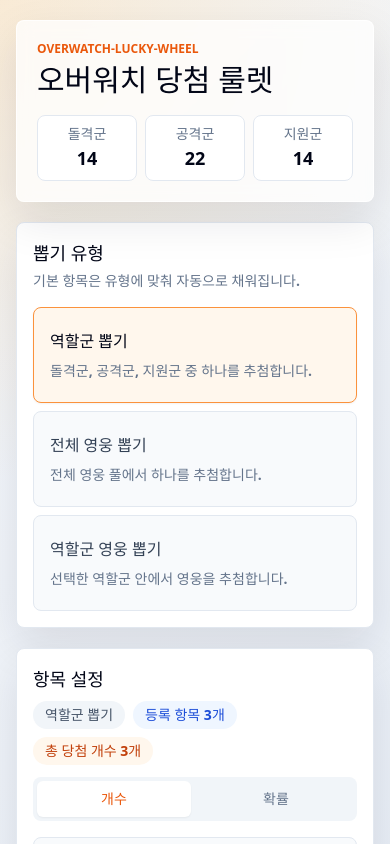
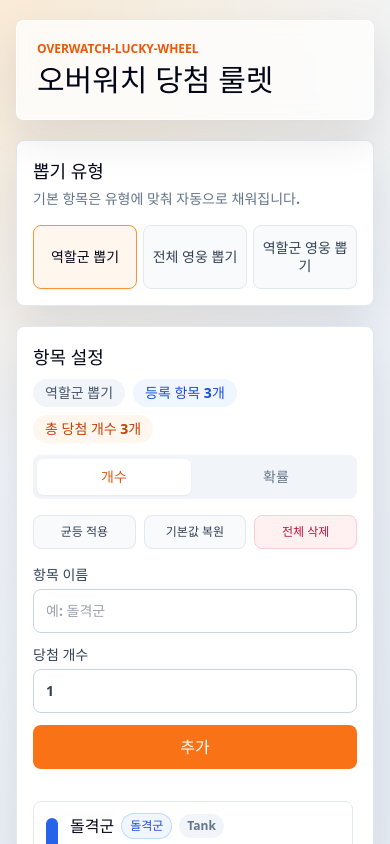
Before and after one commit to David-J-Hwang/overwatch-lucky-wheel, a React (Vite) app: page / in a window 390 px wide. Shown: the top 844 px of the page. Built offline with nearby package versions, Linux system fonts and the light colour scheme.

Commit message:
Adjust the layout of lucky wheel category buttons

```diff
--- a/src/App.jsx
+++ b/src/App.jsx
@@ -385,7 +385,7 @@
               오버워치 당첨 룰렛
             </h1>
           </div>
-          <dl className="grid grid-cols-3 gap-2 text-center text-sm">
+          <dl className="hidden grid-cols-3 gap-2 text-center text-sm sm:grid">
             {roleCounts.map((role) => (
               <div key={role.id} className="rounded-lg border border-slate-200 bg-white px-3 py-2">
                 <dt className="font-bold text-slate-500">{role.name}</dt>
@@ -484,7 +484,7 @@
         </div>
       </div>
 
-      <div className="grid gap-2 md:grid-cols-3">
+      <div className="grid grid-cols-3 gap-1.5 sm:gap-2">
         {DRAW_TYPES.map((type) => {
           const active = drawType === type.id;
 
@@ -492,7 +492,7 @@
             <button
               key={type.id}
               type="button"
-              className={`min-h-24 rounded-lg border p-4 text-left transition ${
+              className={`min-h-16 rounded-lg border px-2 py-3 text-center transition sm:min-h-24 sm:p-4 sm:text-left ${
                 active
                   ? "border-orange-400 bg-orange-50 text-slate-950 shadow-sm"
                   : "border-slate-200 bg-slate-50 text-slate-700 hover:border-slate-300 hover:bg-white"
@@ -500,8 +500,10 @@
               disabled={isSpinning}
               onClick={() => onDrawTypeChange(type.id)}
             >
-              <span className="block text-base font-black">{type.name}</span>
-              <span className="mt-2 block text-sm font-semibold leading-5 text-slate-500">{type.description}</span>
+              <span className="block text-sm font-black leading-tight sm:text-base">{type.name}</span>
+              <span className="mt-2 hidden text-sm font-semibold leading-5 text-slate-500 sm:block">
+                {type.description}
+              </span>
             </button>
           );
         })}
@@ -601,10 +603,10 @@
         </div>
       </div>
 
-      <div className="mt-4 grid gap-2 sm:grid-cols-3">
+      <div className="mt-4 grid grid-cols-3 gap-2">
         <button
           type="button"
-          className="rounded-lg border border-slate-200 bg-slate-50 px-3 py-2 text-sm font-black text-slate-700 hover:bg-white disabled:opacity-50"
+          className="whitespace-nowrap rounded-lg border border-slate-200 bg-slate-50 px-2 py-2 text-xs font-black text-slate-700 hover:bg-white disabled:opacity-50 sm:px-3 sm:text-sm"
           disabled={isSpinning || items.length === 0}
           onClick={onApplyEvenWeights}
         >
@@ -612,7 +614,7 @@
         </button>
         <button
           type="button"
-          className="rounded-lg border border-slate-200 bg-slate-50 px-3 py-2 text-sm font-black text-slate-700 hover:bg-white disabled:opacity-50"
+          className="whitespace-nowrap rounded-lg border border-slate-200 bg-slate-50 px-2 py-2 text-xs font-black text-slate-700 hover:bg-white disabled:opacity-50 sm:px-3 sm:text-sm"
           disabled={isSpinning}
           onClick={onResetPreset}
         >
@@ -620,7 +622,7 @@
         </button>
         <button
           type="button"
-          className="rounded-lg border border-rose-200 bg-rose-50 px-3 py-2 text-sm font-black text-rose-700 hover:bg-white disabled:opacity-50"
+          className="whitespace-nowrap rounded-lg border border-rose-200 bg-rose-50 px-2 py-2 text-xs font-black text-rose-700 hover:bg-white disabled:opacity-50 sm:px-3 sm:text-sm"
           disabled={isSpinning || items.length === 0}
           onClick={onClearItems}
         >
```
